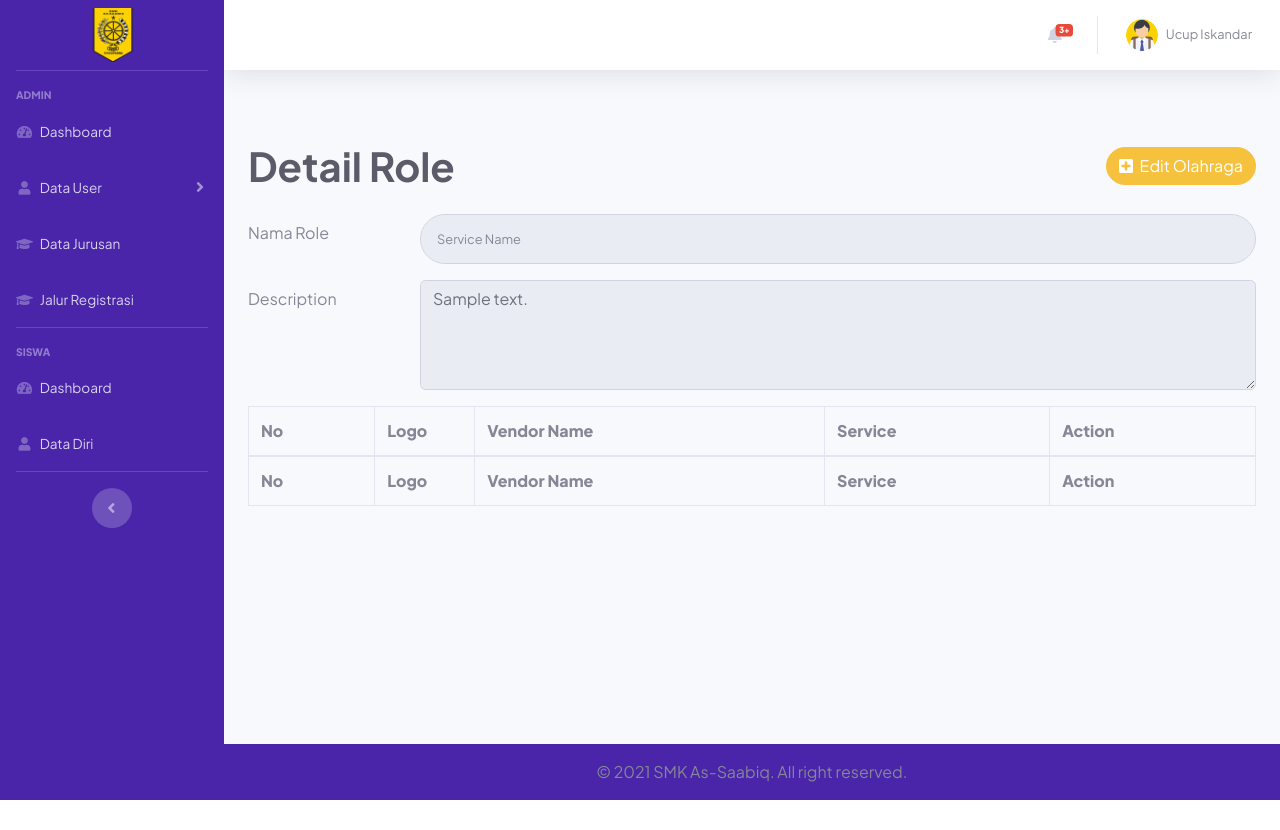
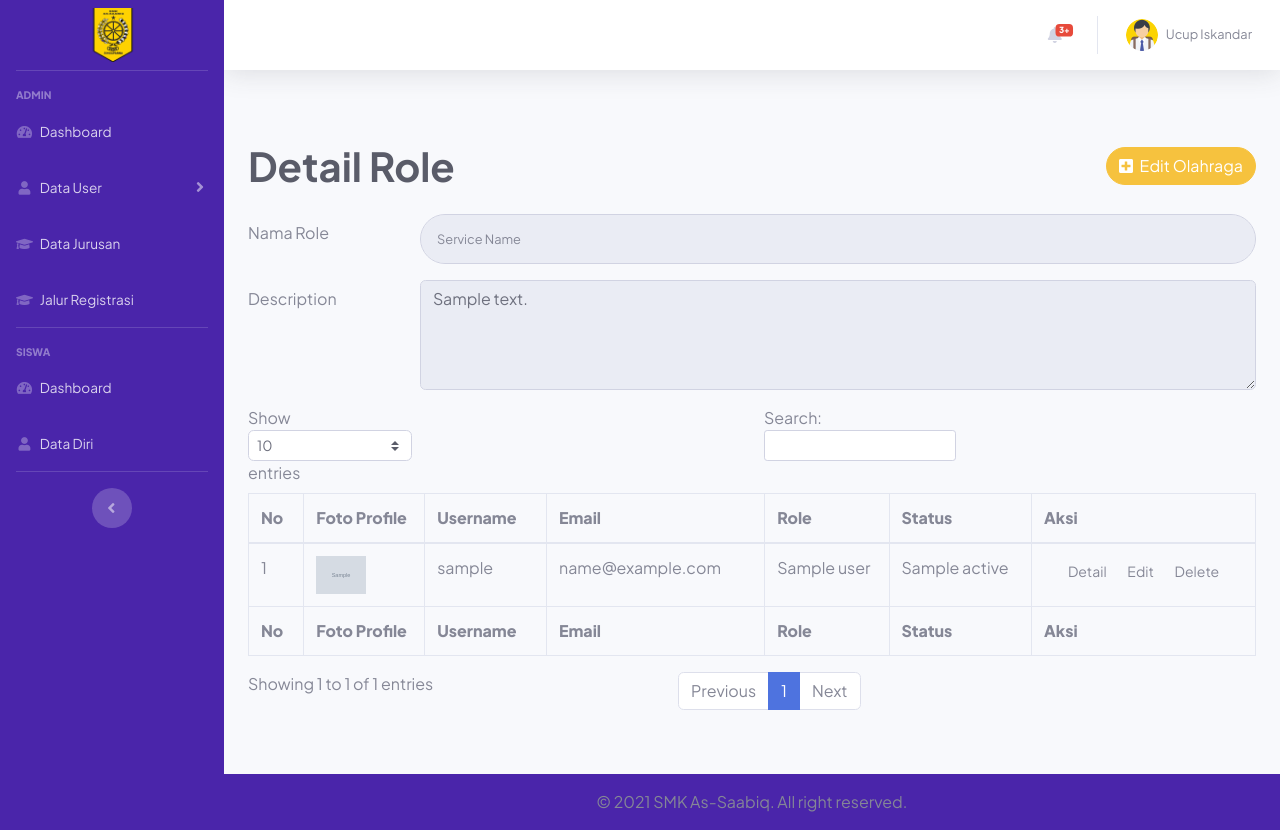
Before and after one commit to ilhm-rai/ppdb-smk-as-saabiq, a CodeIgniter 4 app: template app/Views/dashboard/admin/users/roles/detail.php in a window 1280 px wide. Before the commit the page ends 800 px from the top, so only its background shows below. Run offline with PHP 8.4 and a stand-in for CodeIgniter, Linux system fonts and the light colour scheme; the template is opened without the code that fills it: most values are stand-ins (such as "Sample title", 1, 10 or a date in 2020); grey boxes marked "Sample" are stand-in pictures; data that the repository does not hold is empty; some libraries are stand-ins or nearby versions.

Commit message:
Fix bug can't show validation error in admin user role

```diff
--- a/app/Views/dashboard/admin/users/main/index.php
+++ b/app/Views/dashboard/admin/users/main/index.php
@@ -16,7 +16,7 @@
       <?= session()->getFlashdata('message'); ?>
     </div>
   <?php endif; ?>
-  <div class="container-fluid table-responsive">
+  <div class="table-responsive">
     <table class="table table-bordered" id="dataUsers" cellspacing="0">
       <thead>
         <tr>
--- a/app/Views/dashboard/admin/users/roles/add.php
+++ b/app/Views/dashboard/admin/users/roles/add.php
@@ -14,7 +14,7 @@
     <div class="form-group row">
       <label for="name" class="col-sm-2 col-form-label">Name Role</label>
       <div class="col-sm-10">
-        <input type="text" class="form-control form-control-user <?= ($validation->hasError('name') ? 'is-invalid' : ''); ?>" id="name" name="name" placeholder="Nama role...">
+        <input type="text" class="form-control form-control-user <?= (session('errors.name') ? 'is-invalid' : ''); ?>" id="name" name="name" placeholder="Nama role...">
         <div class="invalid-feedback">
           <?= $validation->getError('name'); ?>
         </div>
--- a/app/Views/dashboard/admin/users/roles/detail.php
+++ b/app/Views/dashboard/admin/users/roles/detail.php
@@ -27,29 +27,53 @@
         <textarea class="form-control" id="description" name="description" rows="4" readonly><?= $role['description']; ?></textarea>
       </div>
     </div>
+  </form>
 
-  </form>
   <div class="table-responsive">
-    <table class="table table-bordered td-align-middle" id="dataVendors" width="100%" cellspacing="0">
+    <table class="table table-bordered" id="dataUsers" cellspacing="0">
       <thead>
         <tr>
           <th>No</th>
-          <th width='100px'>Logo</th>
-          <th>Vendor Name</th>
-          <th>Service</th>
-          <!-- <th>Owner</th> -->
-          <th>Action</th>
+          <th>Foto Profile</th>
+          <th>Username</th>
+          <th>Email</th>
+          <th>Role</th>
+          <th>Status</th>
+          <th>Aksi</th>
         </tr>
       </thead>
       <tfoot>
         <tr>
           <th>No</th>
-          <th>Logo</th>
-          <th>Vendor Name</th>
-          <th>Service</th>
-          <!-- <th>Owner</th> -->
-          <th>Action</th>
+          <th>Foto Profile</th>
+          <th>Username</th>
+          <th>Email</th>
+          <th>Role</th>
+          <th>Status</th>
+          <th>Aksi</th>
         </tr>
+        <tbody>
+          <?php $i = 1; ?>
+          <?php foreach ($users as $user) : ?>
+            <tr>
+              <td><?= $i++; ?></td>
+              <td><img width="50" src="/img/users/<?= $user['user_image']; ?>" alt="<?= $user['username']; ?> Image"></td>
+              <td><?= $user['username']; ?></td>
+              <td><?= $user['email']; ?></td>
+              <td><?= $user['role_name']; ?></td>
+              <td><?= $user['active']; ?></td>
+              <td class="text-center">
+                <a href="/admin/users/main/detail/<?= $user['id']; ?>" class="btn btn-action btn-sm small mb-1"><span class="d-lg-none fa fa-eye"></span><span class="d-sm-none d-lg-inline">Detail</span></a>
+                <a href="/admin/users/main/edit/<?= $user['id']; ?>" class="btn btn-action btn-sm small mb-1"><span class="d-lg-none fa fa-pencil-alt"></span><span class="d-sm-none d-lg-inline">Edit</span></a>
+                <form action="/admin/users/main/<?= $user['id']; ?>" method="POST" class="d-inline form-delete">
+                  <?= csrf_field(); ?>
+                  <input type="hidden" name="_method" value="DELETE">
+                  <button type="submit" class="btn btn-action btn-sm small mb-1 btn-delete"><span class="d-lg-none fa fa-trash"></span><span class="d-sm-none d-lg-inline">Delete</span></span></button>
+                </form>
+              </td>
+            </tr>
+          <?php endforeach; ?>
+        </tbody>
       </tfoot>
       <tbody>
       </tbody>
--- a/app/Views/dashboard/admin/users/roles/index.php
+++ b/app/Views/dashboard/admin/users/roles/index.php
@@ -16,7 +16,7 @@
       <?= session()->getFlashdata('message'); ?>
     </div>
   <?php endif; ?>
-  <div class="container-fluid table-responsive">
+  <div class="table-responsive">
     <table class="table table-bordered" id="dataUsers" cellspacing="0">
       <thead>
         <tr>
```
Also changed, not shown: app/Controllers/Admin/Users/Roles.php (+6 -2 lines), app/Models/UsersModel.php (+13 -0 lines).
